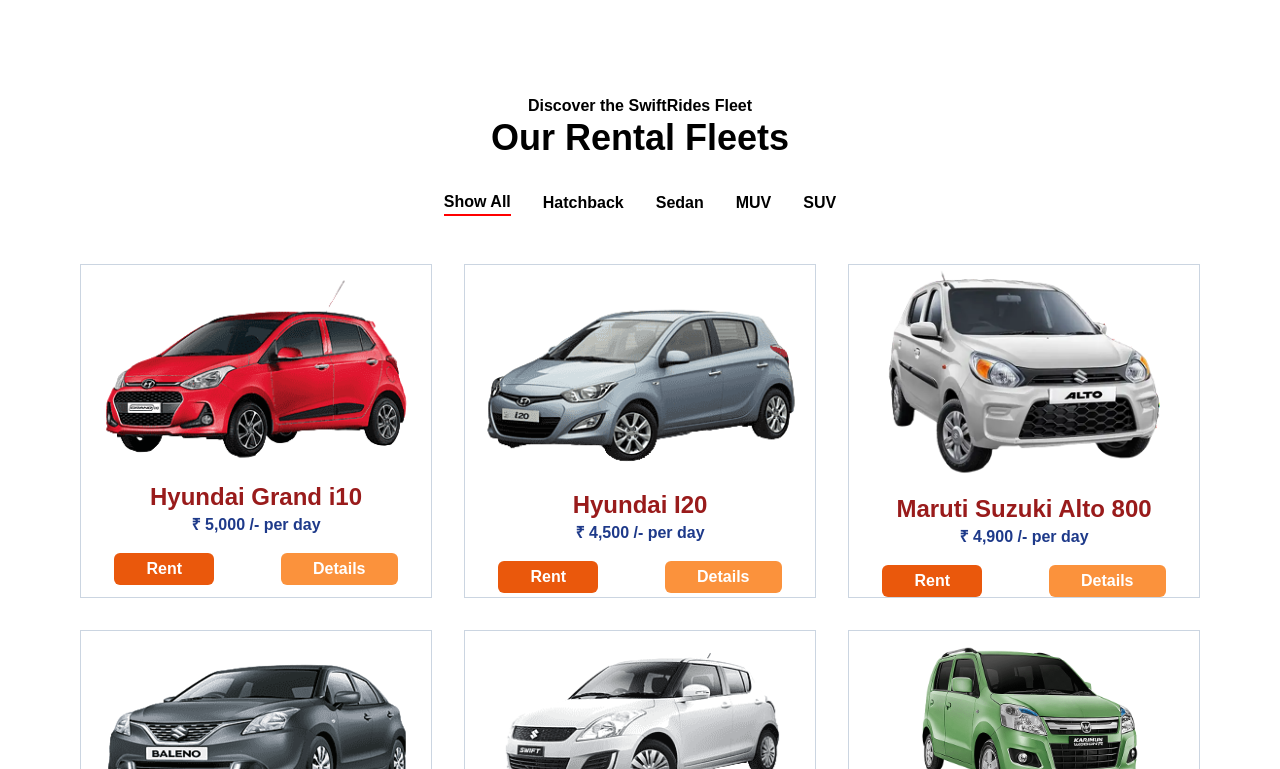
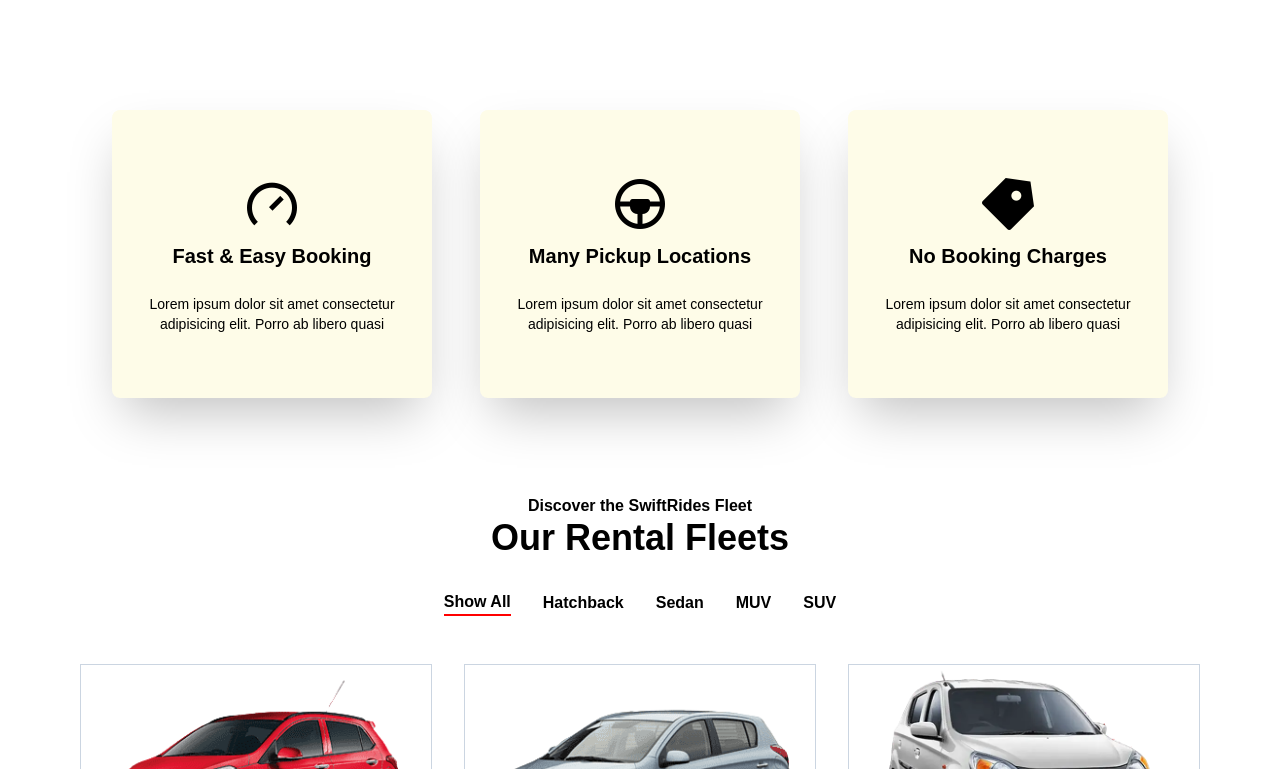
Before and after one commit to shravastee-thakur/SwiftRides, a React (Vite) app: page / in a window 1280 px wide. Shown: the part 1011-1780 px from the top of the page. Built offline with nearby package versions, Linux system fonts and the light colour scheme.

Commit message:
Final Commit

```diff
--- a/src/App.jsx
+++ b/src/App.jsx
@@ -1,10 +1,8 @@
 import "remixicon/fonts/remixicon.css";
 import "./App.css";
 import Book from "./Components/Book";
-import Facilities from "./Components/Facilities";
 import Hero from "./Components/Hero";
 import Navbar from "./Components/Navbar";
-import Fleet from "./Components/Fleet";
 import Accordion from "./Components/Accordian";
 import Footer from "./Components/Footer";
 
@@ -14,8 +12,6 @@
       <Navbar />
       <Hero />
       <Book />
-      <Facilities />
-      <Fleet />
       <Accordion />
       <Footer />
     </>
--- a/src/Components/Book.jsx
+++ b/src/Components/Book.jsx
@@ -81,7 +81,12 @@
         )}
       </div>
       {/* Passing the days, startDate, and endDate to Fleet */}
-      <Fleet days={days} startDate={startDate} endDate={endDate} />
+      <Fleet
+        className="hidden"
+        days={days}
+        startDate={startDate}
+        endDate={endDate}
+      />
     </>
   );
 };
--- a/src/Components/Fleet.jsx
+++ b/src/Components/Fleet.jsx
@@ -1,5 +1,6 @@
 import React, { useState } from "react";
-import { CarData } from "../Data/CarData"; // Assuming CarData is available
+import { CarData } from "../Data/CarData";
+import Facilities from "./Facilities";
 
 const Fleet = ({ days, startDate, endDate }) => {
   const [tab, setTab] = useState(1);
@@ -30,6 +31,8 @@
   const closeModal = () => setModalOpen(false);
 
   return (
+    <>
+      <Facilities />
       <section className="mt-24">
         <h4 className="text-center font-semibold">
           Discover the SwiftRides Fleet
@@ -111,9 +114,12 @@
               <p className="mb-2">Start Date: {startDate}</p>
               <p className="mb-2">End Date: {endDate}</p>
               <p className="mb-2">Number of Days: {days}</p>
-            <p className="mb-2">Rate per Day: ₹ {selectedCar.pricePerDay.toLocaleString()}</p>
+              <p className="mb-2">
+                Rate per Day: ₹ {selectedCar.pricePerDay.toLocaleString()}
+              </p>
               <p className="mb-2 font-semibold">
-              Total Amount: ₹ {(selectedCar.pricePerDay * days).toLocaleString()}
+                Total Amount: ₹{" "}
+                {(selectedCar.pricePerDay * days).toLocaleString()}
               </p>
               <div className="flex justify-center">
                 <button
@@ -127,6 +133,7 @@
           </div>
         )}
       </section>
+    </>
   );
 };
 
```
Lines whose indentation alone changed are shown as unchanged.
